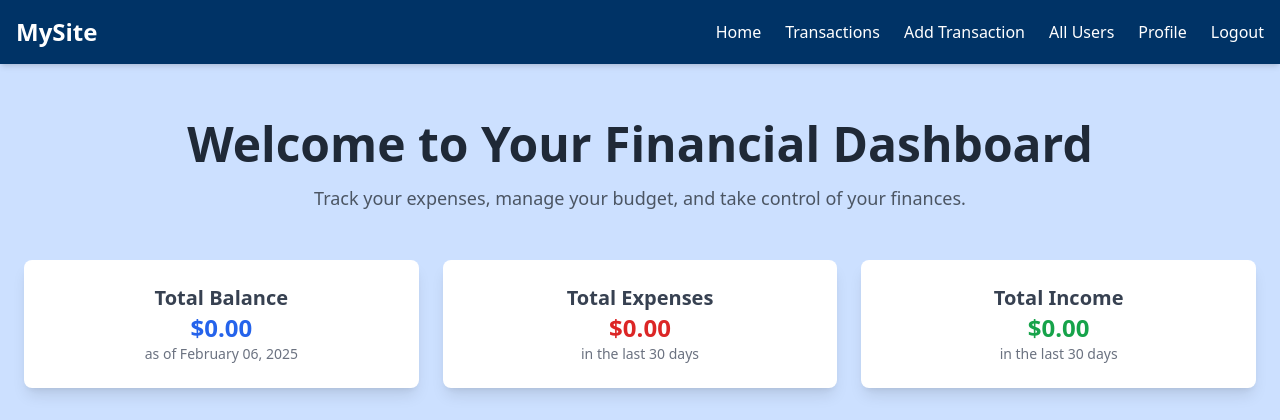
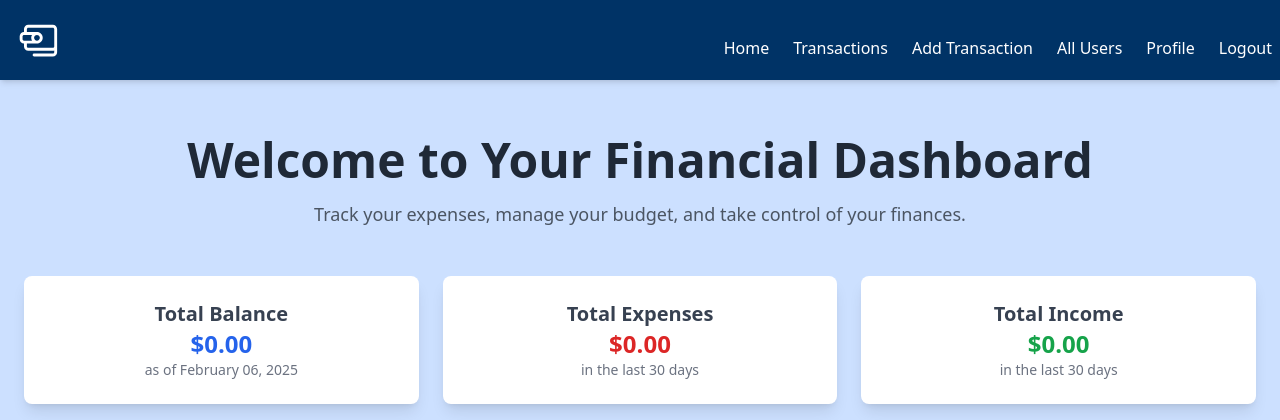
Before and after one commit to goran010/WalletMate, a Django app: page / in a window 1280 px wide. Shown: the top 420 px of the page. Run offline with Django 5.2, Linux system fonts and the light colour scheme; a user stored in the database is signed in; data comes from the database, SQL or seed files in the repository; some libraries are stand-ins or nearby versions.

Commit message:
added logo

```diff
--- a/walletmate/walletmate/settings.py
+++ b/walletmate/walletmate/settings.py
@@ -23,11 +23,9 @@ BASE_DIR = Path(__file__).resolve().parent.parent
 SECRET_KEY = 'django-insecure-*48uqic-(*7s&-g@+hm81d^ng4k)(%)mh4(862n)6dv=0n^7jv'
 
 # SECURITY WARNING: don't run with debug turned on in production!
-DEBUG = False
+DEBUG = True
 
 ALLOWED_HOSTS = ['127.0.0.1', 'localhost']
-
-
 
 # Application definition
 
@@ -140,6 +138,7 @@ STATIC_ROOT = BASE_DIR / 'staticfiles'   # For collectstatic to gather files
 # Compressor settings
 COMPRESS_ROOT = STATIC_ROOT
 COMPRESS_ENABLED = True
+COMPRESS_OFFLINE = True
 STATICFILES_FINDERS = [
     'django.contrib.staticfiles.finders.FileSystemFinder',
     'django.contrib.staticfiles.finders.AppDirectoriesFinder',
--- a/walletmate/walletmate_app/templates/_base.html
+++ b/walletmate/walletmate_app/templates/_base.html
@@ -17,16 +17,16 @@
     <link rel="stylesheet" href="{% static 'src/output.css' %}" />
     {% endcompress %}
   </head>
-  <body class="bg-light-blue-c flex flex-col min-h-screen">
+  <body class="bg-light-blue-c flex flex-col min-h-screen ">
     <!-- Navigation Bar -->
-    <nav class="bg-dark-blue-c p-4 shadow-md">
+    <nav class="bg-dark-blue-c p-2 shadow-md max-h-20">
       <div class="container mx-auto flex justify-between items-center">
         <a
           href="{% url 'index' %}"
           class="text-white text-2xl font-bold"
           aria-label="Homepage"
         >
-          MySite
+           <img src="{% static 'src/images/logo.svg' %}" alt="Walletmate Logo" class="h-20 w-auto mr-2 svg-white">
         </a>
 
         <div class="flex space-x-6">
--- a/walletmate/walletmate_app/views.py
+++ b/walletmate/walletmate_app/views.py
@@ -1,7 +1,7 @@
 from django.contrib.auth import authenticate, login, logout
 from django.contrib.auth.decorators import login_required, user_passes_test
 from django.contrib.auth.forms import UserCreationForm
-from django.contrib.auth.models import Group
+from django.contrib.auth.models import Group, User
 from django.shortcuts import render, redirect, get_object_or_404
 from django.http import JsonResponse
 from django.db.models import Sum
@@ -21,10 +21,6 @@ from django.contrib.auth.mixins import LoginRequiredMixin
 from .models import Transaction, ExpenseCategory, UserProfile
 from .forms import ExpenseForm, TransactionForm
 
-# Utility Functions
-def is_admin(user):
-    """Check if a user belongs to the Admin group."""
-    return user.groups.filter(name='Admin').exists()
 
 # Authentication Views
 def register(request):
@@ -149,7 +145,6 @@ def transaction_list(request):
     return render(request, 'walletmate_app/transaction_list.html', {'transactions': transactions, 'categories': categories})
 
 
-
 @login_required
 def add_transaction(request):
     """Adds a new transaction both locally and via API request."""
@@ -218,6 +213,10 @@ class TransactionUpdateView(LoginRequiredMixin, UpdateView):
             return self.form_invalid(form)
 
 
+def is_admin(user):
+    """Provjera je li korisnik superuser ili pripada grupi 'administracija'."""
+    return user.is_superuser or user.groups.filter(name='administracija').exists()
+
 @login_required
 @user_passes_test(is_admin)
 def user_list_view(request):
```
Also changed, not shown: walletmate/static/src/images/logo.svg (added), 3 other files.
